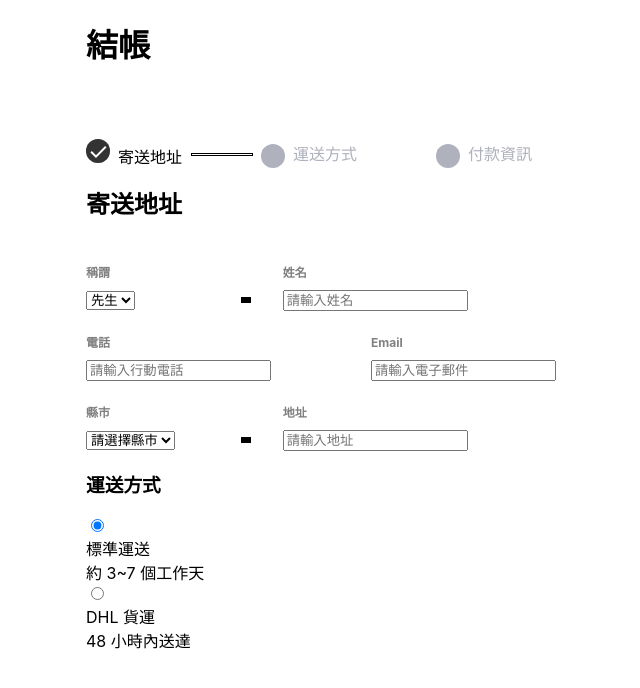
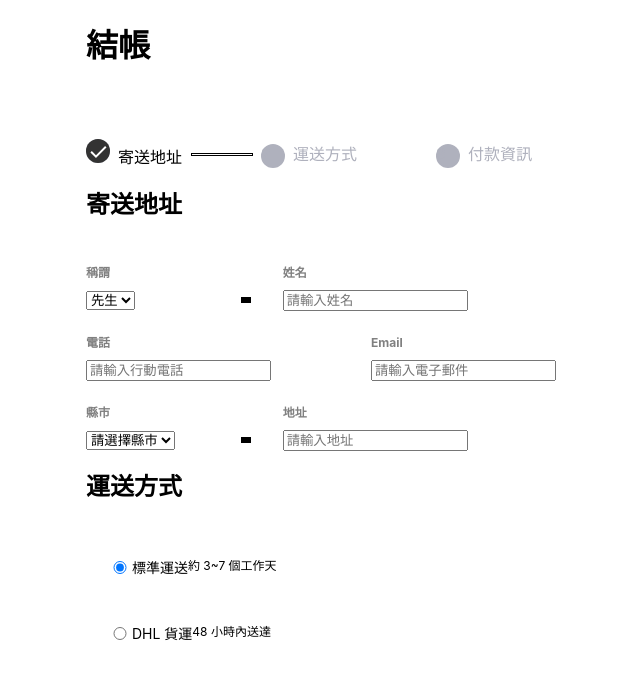
Before and after one commit to thAilurus/Alpha-shop, a React (Create React App) app: page / in a window 1280 px wide. Shown: the top 688 px of the page, without its empty margins (4-644 px from the left). Built offline with nearby package versions, Linux system fonts and the light colour scheme.

Commit message:
Add Basic CSS styles in Step2.jsx

```diff
--- a/src/components/register/form/Step2/Step2.jsx
+++ b/src/components/register/form/Step2/Step2.jsx
@@ -5,31 +5,49 @@ import styles from './Step2.module.scss'
 export function Step2 () {
   return (
     <>
-      <form class="col col-12" data-phase="shipping">
-        <h3 class="form-title">運送方式</h3>
-        <section class="form-body col col-12">
-          <label class="radio-group col col-12" data-price="0">
-            <input id="shipping-standard" type="radio" name="shipping" checked />
-            <div class="radio-info">
-              <div class="col col-12">
-                <div class="text">標準運送</div>
-                <div class="price"></div>
+      <form className={styles.step2Shipping} data-phase="shipping">
+        <h3 className={styles.title}>運送方式</h3>
+
+        <section className={styles.formBody}>
+
+          <label className={styles.radioGroup} data-price="0">
+            <input className={styles.shippingStandard}
+            id="shipping-standard"
+            type="radio"
+            name="shipping"
+            checked
+            />
+
+            <div className={styles.radioInfo}>
+              <div className={styles.col12}>
+                <div className={styles.shippingText}>標準運送</div>
+                <div className={styles.shippingPrice}></div>
               </div>
-              <div class="period col col-12">約 3~7 個工作天</div>
+              <div className={styles.shippingPeriod}>約 3~7 個工作天</div>
             </div>
-            <div class="radio-box-border"></div>
+
+            <div className={styles.radioBoxBorder}></div>
+
           </label>
-          <label class="radio-group col col-12" data-price="500">
-            <input id="shipping-dhl" type="radio" name="shipping" />
-            <div class="radio-info">
-              <div class="col col-12">
-                <div class="text">DHL 貨運</div>
-                <div class="price"></div>
+
+          <label className={styles.radioGroup} data-price="500">
+            <input className={styles.shippingStandard}
+            id="shipping-dhl"
+            type="radio"
+            name="shipping"
+            />
+
+            <div className={styles.radioInfo}>
+              <div className={styles.col12}>
+                <div className={styles.shippingText}>DHL 貨運</div>
+                <div className={styles.shippingPrice}></div>
               </div>
-              <div class="period col col-12">48 小時內送達</div>
+              <div className={styles.shippingPeriod}>48 小時內送達</div>
             </div>
-            <div class="radio-box-border"></div>
+
+            <div className={styles.radioBoxBorder}></div>
           </label>
+
         </section>
       </form>
     </>
--- a/src/components/register/form/Step2/Step2.module.scss
+++ b/src/components/register/form/Step2/Step2.module.scss
@@ -0,0 +1,71 @@
+.step2Shipping {
+  display: flex;
+  flex-flow: column wrap;
+  flex: 0 0 100%;
+  align-content: flex-start;
+  max-width: 100%;
+
+  .title {
+    display: flex;
+    font-weight: 700;
+    font-size: 24px;
+    line-height: 24px;
+  }
+
+  .formBody {
+    display: flex;
+    justify-content: space-around;
+    flex-direction: column;
+
+    .radioGroup {
+      display: flex;
+      position: relative;
+      width: 100%;
+      justify-content: center;
+      padding: 11px 20px;
+      margin-top: 24px;
+      cursor: pointer;
+
+      .shippingStandard {
+        width: 10%;
+        height: 50%;
+      }
+
+      .radioInfo {
+        display: flex;
+        flex-grow: 1;
+        flex-wrap: wrap;
+        align-content: center;
+        width: 100%;
+      }
+    }
+
+    .radioBoxBorder {
+      position: absolute;
+      left: 0;
+      right: 0;
+      top: 0;
+      bottom: 0;
+    }
+  }
+}
+
+.col12 {
+  .shippingText {
+    font-size: 14px;
+    font-weight: normal;
+    line-height: 20px;
+  }
+
+  .shippingPrice {
+    display: flex;
+    justify-content: space-between;
+    font-size: 18px;
+    line-height: 16px;
+  }
+}
+
+.shippingPeriod {
+  font-size: 12px;
+  line-height: 16px;
+}
```
